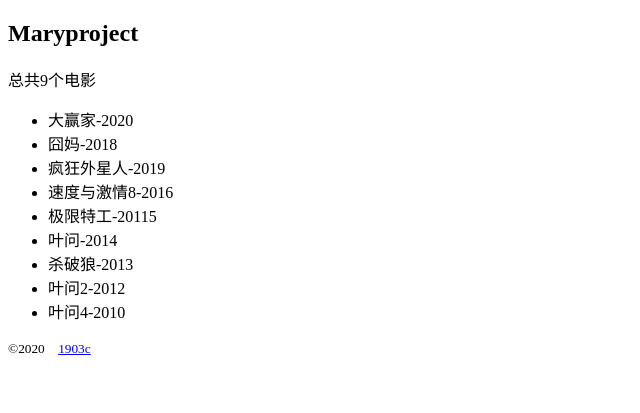
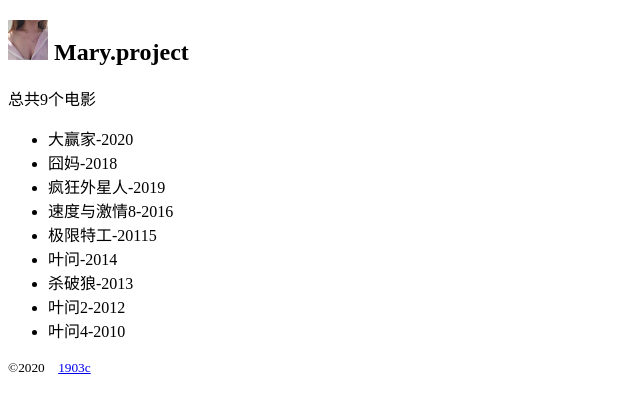
Before and after one commit to marui0608/flaskweb, a Flask app: page / in a window 1280 px wide. Shown: the top 413 px of the page, without its empty margins (0-640 px from the left). Run offline with Flask 2, Linux system fonts and the light colour scheme.

Commit message:
添加了静态文件

```diff
--- /dev/null
+++ b/day1/project/static/css/style.css
@@ -0,0 +1,4 @@
+.lp{
+    width: 40px;
+    height: 40px;
+}
--- a/day1/project/templates/index.html
+++ b/day1/project/templates/index.html
@@ -3,10 +3,14 @@
 <head>
     <meta charset="UTF-8">
     <meta name="viewport" content="width=device-width, initial-scale=1.0">
-    <title>{{ name }} project</title>
+    <title>{{ name }}.project</title>
+    <link rel="stylesheet" href="{{ url_for('static',filename='css/style.css') }}">
 </head>
 <body>
-    <h2>{{ name }}project</h2>
+    <h2>
+        <img src="{{ url_for('static',filename='images/lp.jpg') }}" alt="头像" class="lp">
+        {{ name }}.project
+    </h2>
     {# 过滤器 #}
     <p>总共{{ movies|length }}个电影</p>
     <ul>
```
Also changed, not shown: day1/project/static/images/lp.jpg (added).
